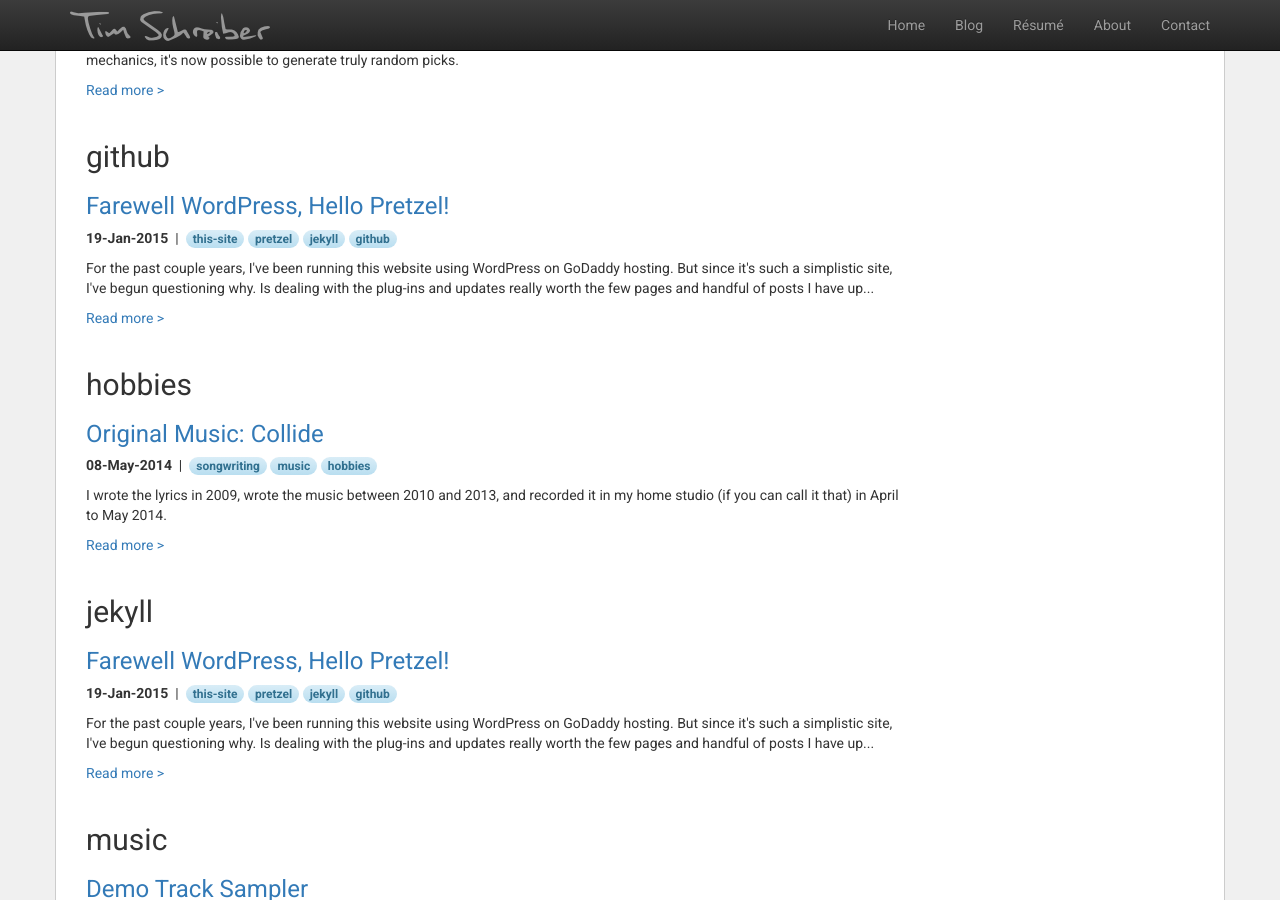
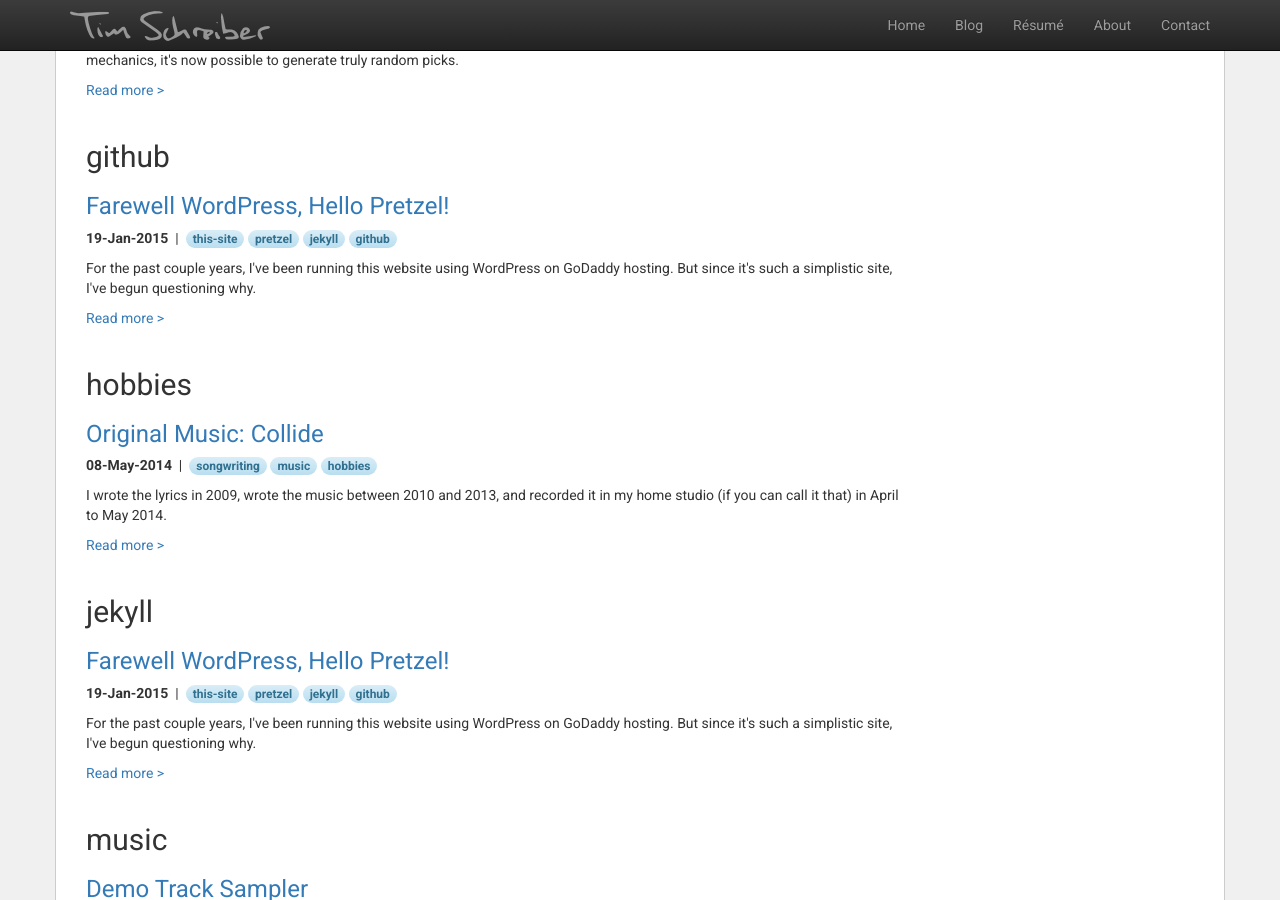
Before and after one commit to timschreiber/timschreiber.github.com, a Jekyll site: the page built from blog/tags/index.html, in a window 1280 px wide and 900 px high, scrolled down 2932 px. Built offline with Jekyll 4.4.1, drawn with Linux system fonts in a browser that asks for light colours; nearby versions of some CDN libraries; some of the changed text lies outside the part shown.

Commit message:
Update 2015-01-19-farewell-wordpress-hello-pretzel.md

```diff
--- a/_posts/2015-01-19-farewell-wordpress-hello-pretzel.md
+++ b/_posts/2015-01-19-farewell-wordpress-hello-pretzel.md
@@ -4,7 +4,7 @@ canonical: "http://timschreiber.com/2015/01/19/farewell-wordpress-hello-pretzel/
 date: 2015-01-19
 layout: post3
 comments: true
-description: "For the past couple years, I've been running this website using WordPress on GoDaddy hosting. But since it's such a simplistic site, I've begun questioning why. Is dealing with the plug-ins and updates really worth the few pages and handful of posts I have up..."
+description: "For the past couple years, I've been running this website using WordPress on GoDaddy hosting. But since it's such a simplistic site, I've begun questioning why."
 featured: 0
 tags:
 - this-site
@@ -13,7 +13,7 @@ tags:
 - github
 ---
 
-For the past couple years, I've been running this website using WordPress on GoDaddy hosting. But since it's such a simplistic site, I've begun questioning why. Is dealing with the plug-ins and updates really worth the few pages and handful of posts I have up there? Why does theming have to be such a royal pain in the ass?
+Is dealing with the plug-ins and updates really worth the few pages and handful of posts I have up there? Why does theming have to be such a royal pain in the ass?
 
 That all changed today.
 
```
